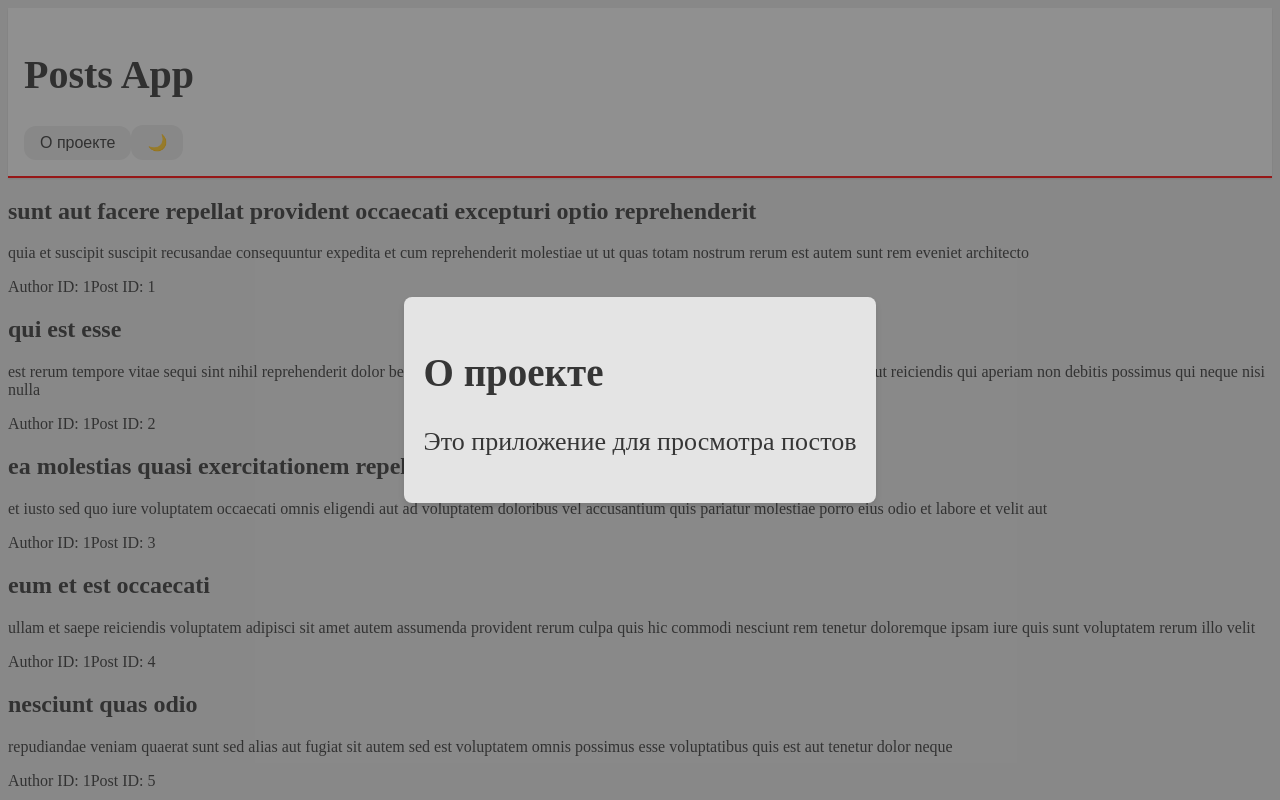
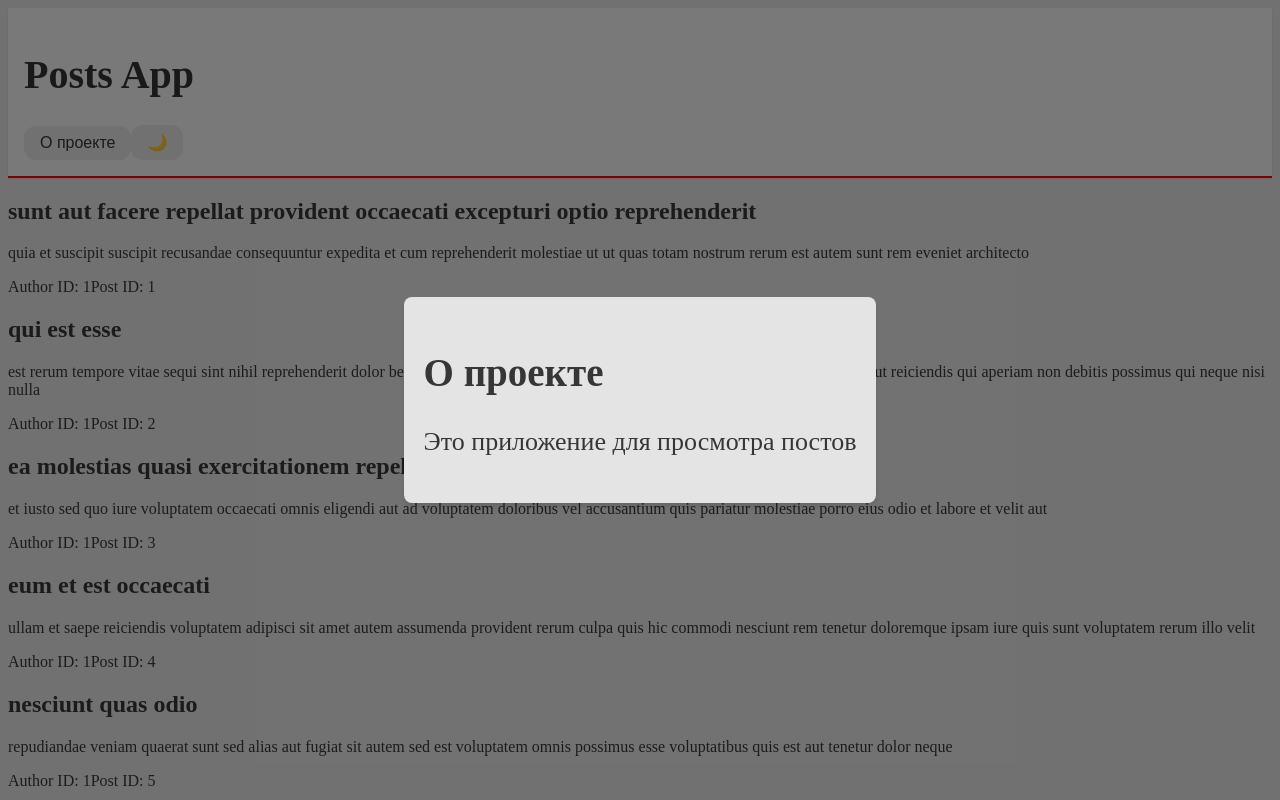
Before and after one commit to doosmurano/posts-app, a React (Vite) app: page / in a window 1280 px wide. Both pictures are taken after a click on the button "О проекте". Shown: the top 800 px of the page. Built offline with nearby package versions, Linux system fonts and the light colour scheme.

Commit message:
feat: Изменит стиль для оверлея модального окна

```diff
--- a/src/shared/ui/Modal/Modal.module.css
+++ b/src/shared/ui/Modal/Modal.module.css
@@ -4,7 +4,7 @@
     left: 0;
     right: 0;
     bottom: 0;
-    background: rgba(46, 46, 46, 0.5);
+    background: rgba(0, 0, 0, 0.5);
     display: flex;
     align-items: center;
     justify-content: center;
```
